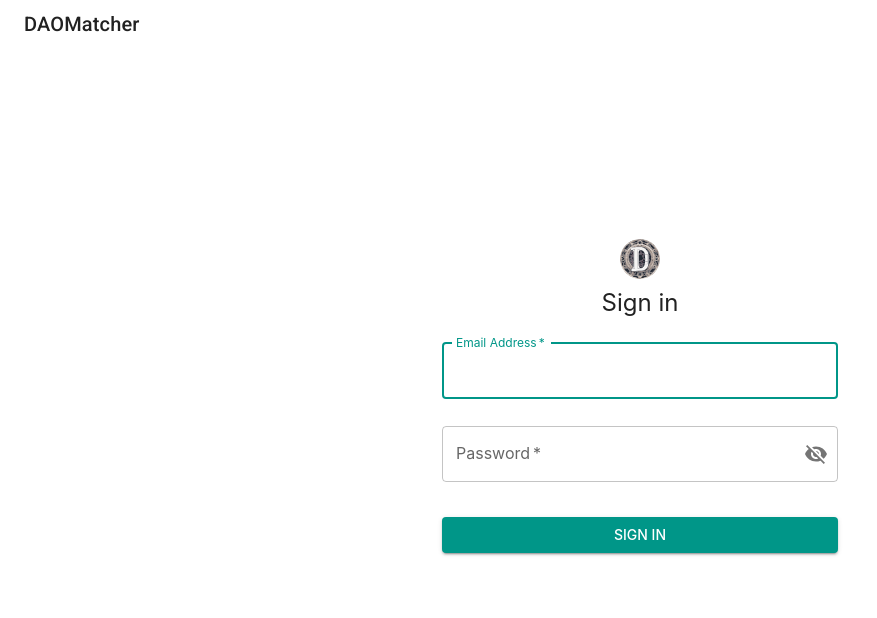
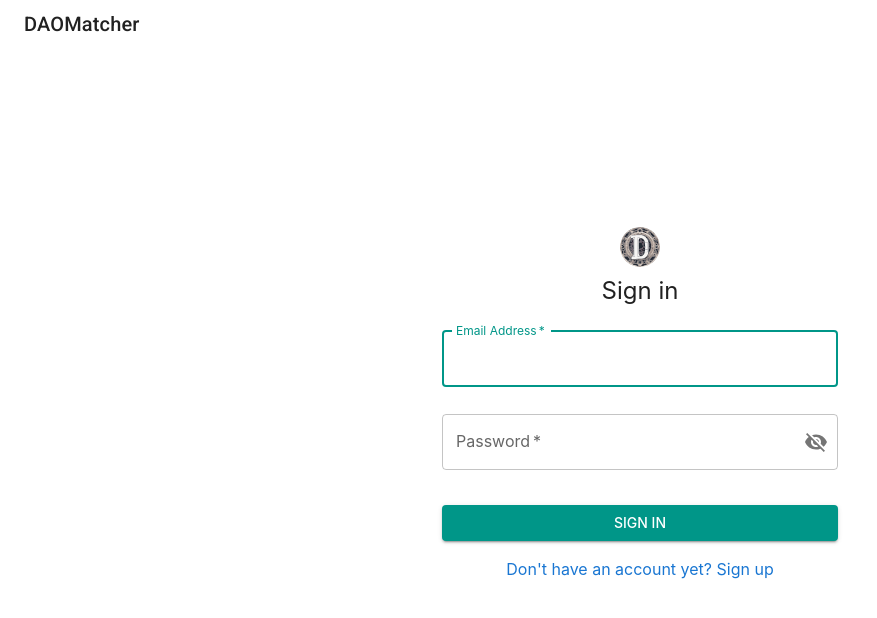
Before and after one commit to iCog-Labs-Dev/DAOMatcher, a React (Vite) app: page /DAOMatcher/login in a window 1280 px wide. Shown: the top 618 px of the page, without its empty margins (0-877 px from the left). Built offline with nearby package versions, Linux system fonts and the light colour scheme.

Commit message:
feat: Navigation between signup and login page

```diff
--- /dev/null
+++ b/src/components/ui/OptionLink.tsx
@@ -0,0 +1,24 @@
+import { Link } from "react-router-dom";
+
+interface LinkProp {
+  text: string;
+  to: string;
+}
+
+const OptionLink = ({ text, to }: LinkProp) => {
+  return (
+    <Link
+      style={{
+        color: "#1976d2",
+        textDecoration: "none",
+        display: "flex",
+        justifyContent: "center",
+      }}
+      to={to}
+    >
+      {text}
+    </Link>
+  );
+};
+
+export default OptionLink;
--- a/src/pages/Home/components/Body.tsx
+++ b/src/pages/Home/components/Body.tsx
@@ -121,6 +121,7 @@ function Body() {
     };
   }, [resubmit, searchParam]);
   if (!isLoggedIn) {
+    dispatch(clearUser());
     return <Navigate to="/DAOMatcher/login" />;
   }
 
--- a/src/pages/Login/Login.tsx
+++ b/src/pages/Login/Login.tsx
@@ -24,6 +24,7 @@ import LoginData from "@/types/LoginData";
 import { addUser } from "@/redux/userSlice";
 import { useDispatch, useSelector } from "react-redux";
 import { selectAllHomeStates, setIsLoggedIn } from "@/pages/Home/homeSlice";
+import OptionLink from "@/components/ui/OptionLink";
 
 interface LoginResponse {
   data: LoginData | null;
@@ -214,6 +215,10 @@ const LoginPage = () => {
           >
             Sign In
           </Button>
+          <OptionLink
+            text="Don't have an account yet? Sign up"
+            to="/DAOMatcher/signup"
+          />
         </form>
       </div>
     </Container>
--- a/src/pages/Signup/Signup.tsx
+++ b/src/pages/Signup/Signup.tsx
@@ -22,13 +22,14 @@ import {
   validateName,
 } from "@/pages/Login/validators";
 import { Visibility, VisibilityOff } from "@mui/icons-material";
-import { Link, Navigate } from "react-router-dom";
+import { Navigate } from "react-router-dom";
 import axios, { AxiosError, AxiosResponse } from "axios";
 import { BASE_URL } from "@/config/default";
 import LoginData from "@/types/LoginData";
-import { addUser, selectIsLoggedIn } from "@/redux/userSlice";
+import { addUser } from "@/redux/userSlice";
 import { useDispatch, useSelector } from "react-redux";
 import { selectAllHomeStates, setIsLoggedIn } from "@/pages/Home/homeSlice";
+import OptionLink from "@/components/ui/OptionLink";
 
 interface LoginResponse {
   data: LoginData | null;
@@ -280,7 +281,10 @@ const SignupPage = () => {
           >
             Sign Up
           </Button>
-          <Link to="/login">Already have an account? Login</Link>
+          <OptionLink
+            text="Already have an account? Login"
+            to="/DAOMatcher/login"
+          />
         </form>
       </div>
     </Container>
```
